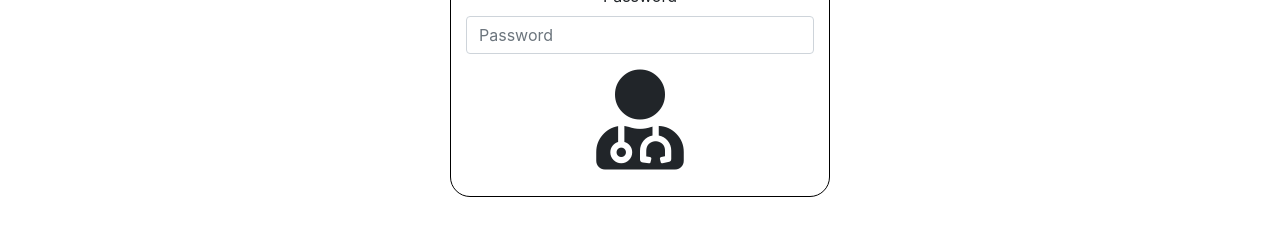
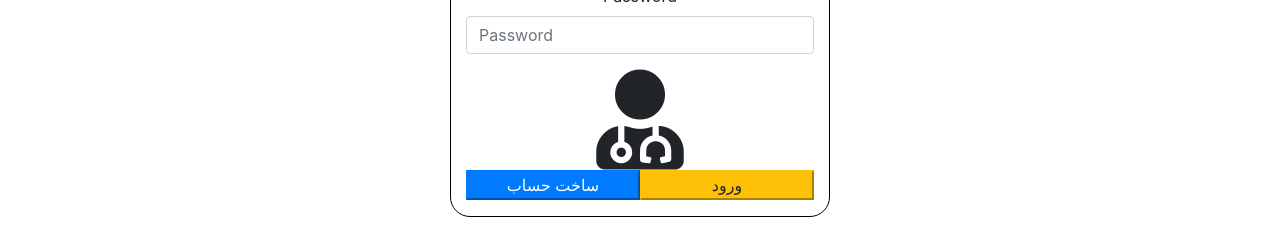
Before and after one commit to john1410/kokoui, a React (Create React App) app: page / in a window 1280 px wide. Both pictures are taken after a click on the button "دکتر". Shown: the part 671-905 px from the top of the page. Built offline with nearby package versions, Linux system fonts and the light colour scheme.

Commit message:
edit fianl

```diff
--- a/src/screan/loginPage/loginPage.js
+++ b/src/screan/loginPage/loginPage.js
@@ -43,6 +43,7 @@ class LoginPage extends React.Component {
 
             });
         }
+
         const createAccountBtn=()=>{
             console.log('hi')
             return(
@@ -62,7 +63,13 @@ class LoginPage extends React.Component {
                 <input type="password" className="form-control"  placeholder="Password"/>
             </div>
                 <div className="form-group input-field">
-                    <i className="fas fa-user-md"></i>
+                    <div className='container check-login-field'>
+                        <i className="fas fa-user-md"></i>
+                        <div className='row'>
+                            <button className='col-md-6 btn-primary'>ساخت حساب</button>
+                            <button className='col-md-6 btn-warning'>ورود</button>
+                        </div>
+                    </div>
                 </div>
 
             </div>;
@@ -78,8 +85,15 @@ class LoginPage extends React.Component {
                     <input type="password" className="form-control"  placeholder="Password"/>
                 </div>
                 <div className="form-group input-field">
-                    <i className="fas fa-hospital-user"></i>
+                    <div className='container check-login-field'>
+                        <i className="fas fa-hospital-user"></i>
+                        <div className='row'>
+                            <button className='col-md-6 btn-primary'>ساخت حساب</button>
+                            <button className='col-md-6 btn-warning'>ورود</button>
+                        </div>
+                    </div>
                 </div>
+
 
             </div>;
 
@@ -102,6 +116,7 @@ class LoginPage extends React.Component {
                 </div>
 
             </div>;
+
         if(this.state.showDoctorModal){
             showModal = modaldoctor;
            }
```
